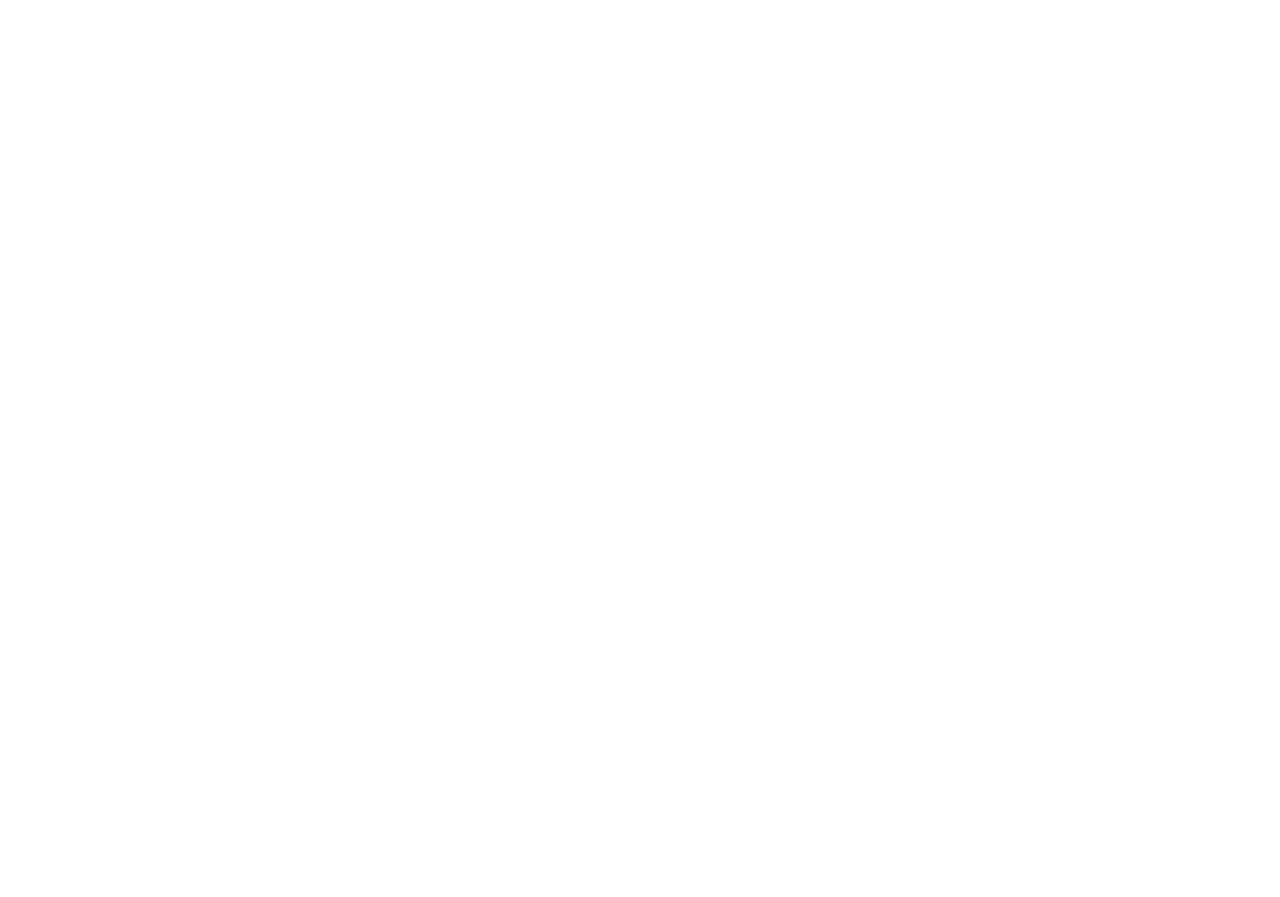
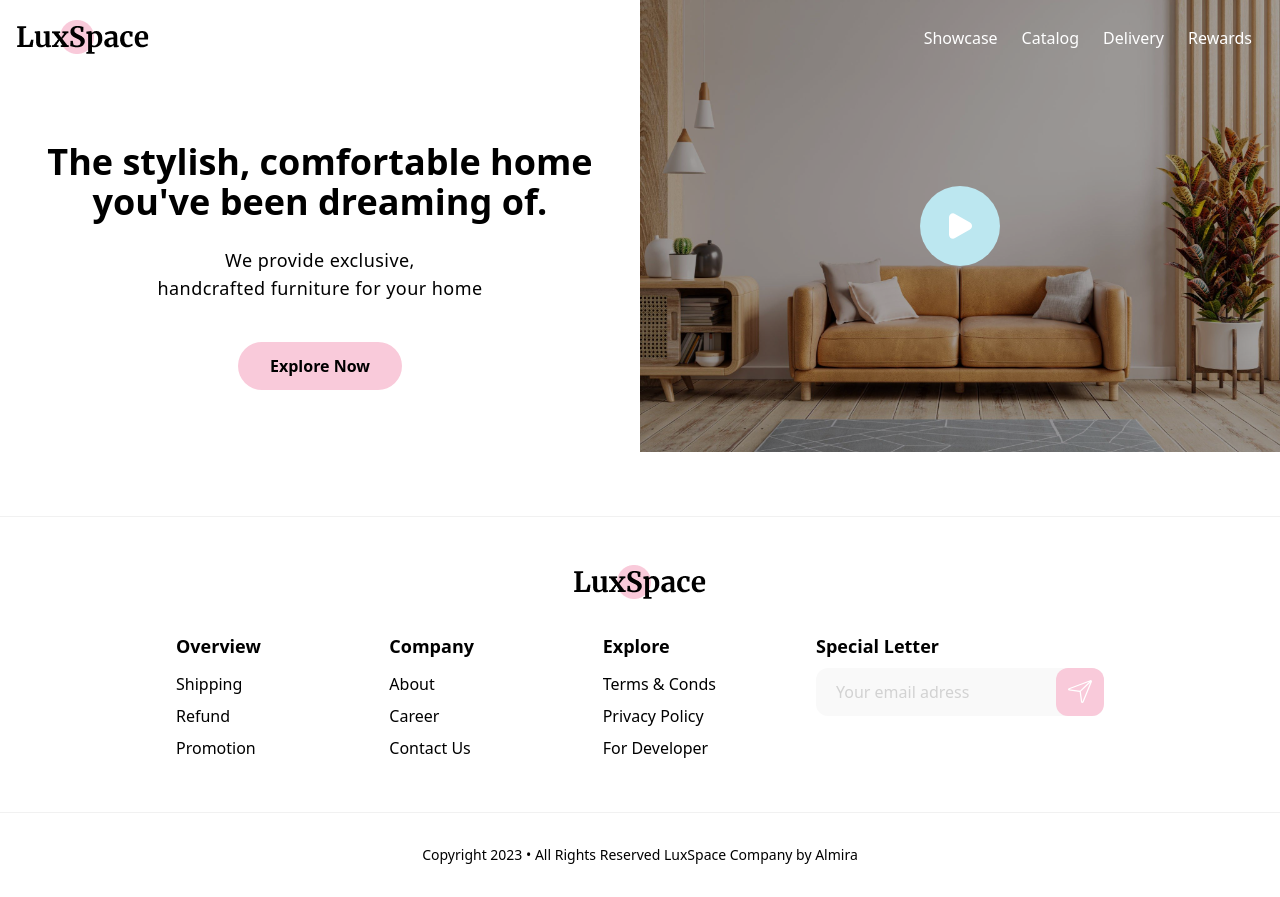
Before and after one commit to Almiramahsa/Luxspace, a React (Create React App) app in the folder luxspace-react/: page /details in a window 1280 px wide. Before the commit this address had no page. Before the commit the page ends 800 px from the top, so only its background shows below. Built offline with nearby package versions, Linux system fonts and the light colour scheme.

Commit message:
add detail page

```diff
--- a/luxspace-react/src/App.js
+++ b/luxspace-react/src/App.js
@@ -1,6 +1,7 @@
 import './assets/css/app.css';
 import { BrowserRouter, Routes, Route } from 'react-router-dom';
 import HomePage from 'pages/HomePage';
+import DetailsPage from 'pages/DetailsPage';
 
 function App() {
   return (
@@ -8,6 +9,7 @@
       <BrowserRouter>
         <Routes>
           <Route path="/" element={<HomePage />} />
+          <Route path="/details" element={<DetailsPage />} />
         </Routes>
       </BrowserRouter>
     </div>
--- /dev/null
+++ b/luxspace-react/src/pages/DetailsPage.js
@@ -0,0 +1,15 @@
+import React from 'react';
+import Header from 'parts/Header';
+import Hero from 'parts/Hero';
+import Footer from 'parts/Footer';
+export default function DetailsPage() {
+  return (
+    <>
+      <Header theme="white" position="absolute" />
+
+      <Hero />
+
+      <Footer />
+    </>
+  );
+}
```
